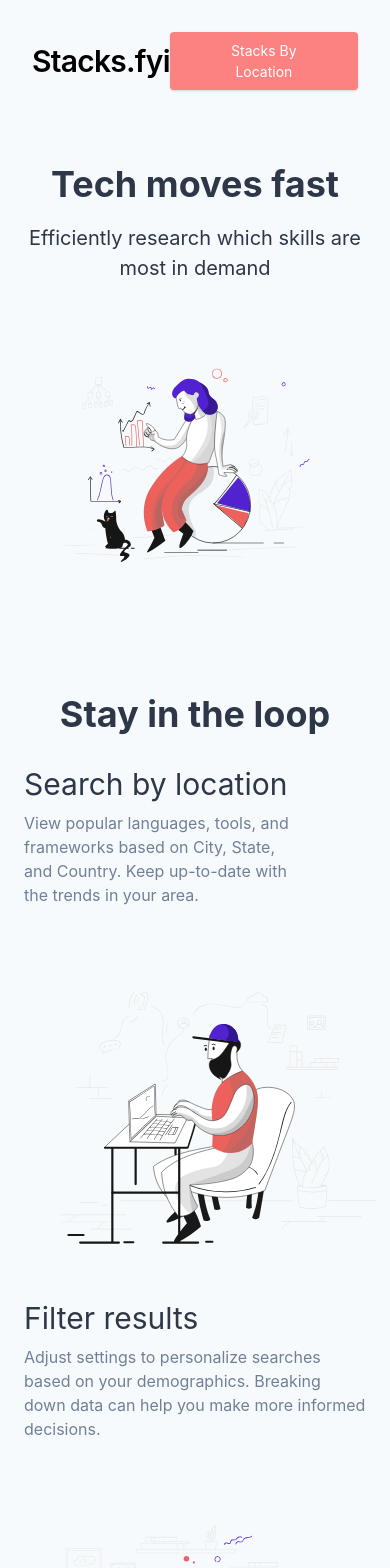
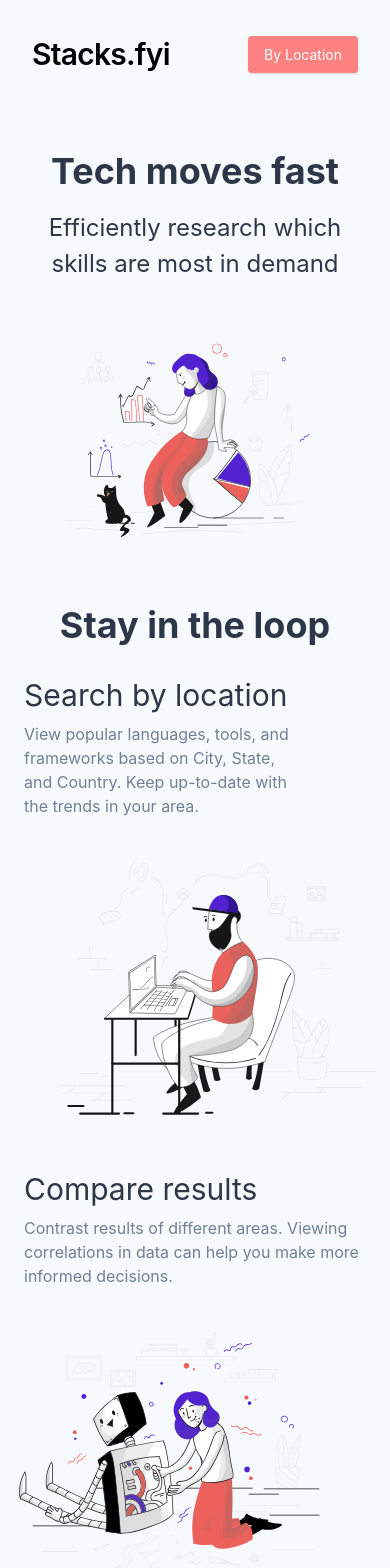
Before and after one commit to OliverMKing/stacks.fyi, a React (Create React App) app in the folder frontend/: page / in a window 390 px wide. Shown: the top 1568 px of the page. Built offline with nearby package versions, Linux system fonts and the light colour scheme.

Commit message:
Fix responsive styling, closes #13

```diff
--- a/frontend/src/components/index/Index.tsx
+++ b/frontend/src/components/index/Index.tsx
@@ -14,27 +14,27 @@ const IndexComponent: React.FC = () => {
       <div className="w-full container mx-auto">
         <NavbarComponent />
 
-        <div className="container pt-6 md:pt-8 px-6 mx-auto flex flex-wrap flex-col md:flex-row items-center">
-          <div className="flex flex-col w-full xl:w-2/5 justify-center lg:items-start overflow-y-hidden">
-            <h1 className="my-4 text-4xl md:text-6xl font-bold leading-tight text-gray-800 leading-tight text-center md:text-left">
+        <div className="container pt-6 xl:pt-8 px-6 mx-auto flex flex-wrap flex-col md:flex-row items-center">
+          <div className="flex flex-col w-full lg:w-2/5 justify-center lg:items-start overflow-y-hidden">
+            <h1 className="my-4 text-4xl md:text-6xl font-bold leading-tight text-gray-800 leading-tight text-center lg:text-left">
               Tech moves fast
             </h1>
-            <p className="leading-normal text-gray-800 md:text-4xl text-xl mb-8 text-center md:text-left">
+            <p className="leading-normal text-gray-800 md:text-4xl text-2xl mb-8 text-center lg:text-left">
               Efficiently research which skills are most in demand
             </p>
           </div>
-          <div className="w-full xl:w-3/5 py-6 overflow-y-hidden">
-            <img className="w-full mx-auto lg:mr-0 " src={analyse}></img>
+          <div className="w-full lg:w-3/5 xl:py-6 overflow-y-hidden">
+            <img className="w-full mx-auto " src={analyse}></img>
           </div>
         </div>
 
-        <div className="container max-w-5xl mx-auto m-8 pt-8">
+        <div className="container max-w-5xl mx-auto m-8 md:pt-8">
           <h1 className="w-full my-2 text-4xl font-bold leading-tight text-center text-gray-800">
             Stay in the loop
           </h1>
 
           <div className="flex flex-wrap">
-            <div className="w-5/6 sm:w-1/2 p-6">
+            <div className="w-5/6 sm:w-1/2 p-6 pb-0">
               <h3 className="text-3xl text-gray-800 leading-none mb-3">
                 Search by location
               </h3>
@@ -45,23 +45,22 @@ const IndexComponent: React.FC = () => {
               </p>
             </div>
             <div className="w-full sm:w-1/2">
-              <img src={support} />
+              <img className="-mt-4 lg:-mt-6" src={support} />
             </div>
           </div>
 
           <div className="flex flex-wrap flex-col-reverse sm:flex-row">
             <div className="w-full sm:w-1/2">
-              <img src={settings} />
+              <img className="-mt-4 lg:-mt-10" src={settings} />
             </div>
-            <div className="w-full sm:w-1/2 p-6 mt-6">
+            <div className="w-full sm:w-1/2 p-6 pb-0 mt-6">
               <div className="align-middle">
                 <h3 className="text-3xl text-gray-800 leading-none mb-3">
-                  Filter results
+                  Compare results
                 </h3>
                 <p className="text-gray-600 mb-8">
-                  Adjust settings to personalize searches based on your
-                  demographics. Breaking down data can help you make more
-                  informed decisions.
+                  Contrast results of different areas. Viewing correlations in
+                  data can help you make more informed decisions.
                 </p>
               </div>
             </div>
--- a/frontend/src/components/navbar/Navbar.tsx
+++ b/frontend/src/components/navbar/Navbar.tsx
@@ -6,7 +6,18 @@ const NavbarComponent: React.FC = () => {
       <span className="font-semibold text-3xl tracking-tight">
         <a href="/">Stacks.fyi</a>
       </span>
-      <div className="block flex items-center w-auto">
+      <div className="block sm:hidden block flex items-center w-auto">
+        <div className="flex-grow">
+          <button
+            id="navAction"
+            className="mx-auto bg-red-400 hover:bg-red-500 text-white text-sm rounded py-2 px-4 shadow"
+            onClick={() => (window.location.href = "/location-search")}
+          >
+            By Location
+          </button>
+        </div>
+      </div>
+      <div className="hidden sm:block block flex items-center w-auto">
         <div className="flex-grow">
           <button
             id="navAction"
```
Also changed, not shown: frontend/src/assets/main.css.
